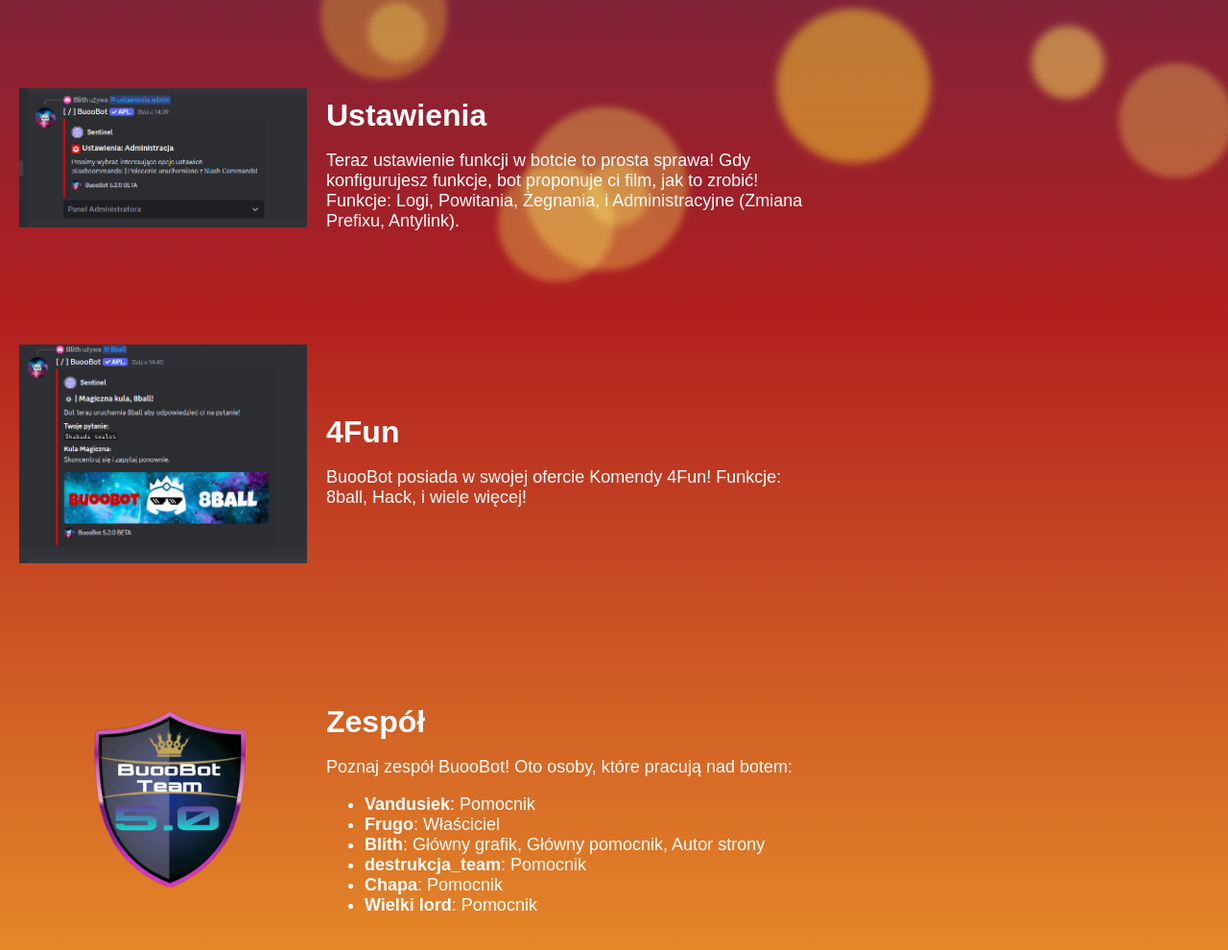
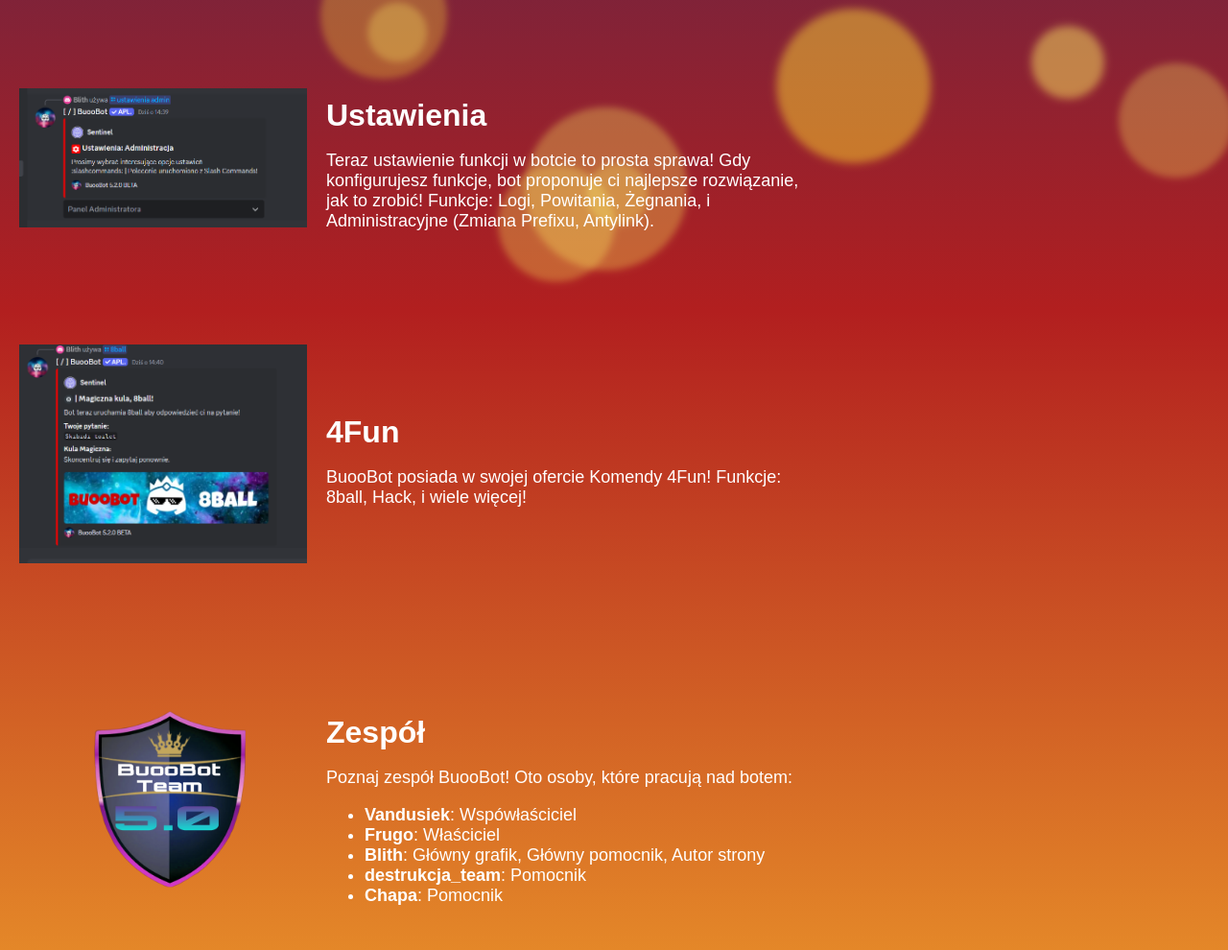
Before and after one commit to Blith621333828/buoobotweb, a plain HTML site: page index.html in a window 1280 px wide. Shown: the part 672-1662 px from the top of the page at 96% size. Drawn offline with Linux system fonts and the light colour scheme.

Commit message:
Update index.html

```diff
--- a/index.html
+++ b/index.html
@@ -345,7 +345,7 @@
         <img src="zdj2.png" alt="Ustawienia Image">
         <div class="section-text">
             <h3>Ustawienia</h3>
-            <p>Teraz ustawienie funkcji w botcie to prosta sprawa! Gdy konfigurujesz funkcje, bot proponuje ci film, jak to zrobić! Funkcje: Logi, Powitania, Żegnania, i Administracyjne (Zmiana Prefixu, Antylink).</p>
+            <p>Teraz ustawienie funkcji w botcie to prosta sprawa! Gdy konfigurujesz funkcje, bot proponuje ci najlepsze rozwiązanie, jak to zrobić! Funkcje: Logi, Powitania, Żegnania, i Administracyjne (Zmiana Prefixu, Antylink).</p>
         </div>
     </div>
 
@@ -365,12 +365,12 @@
             <h3>Zespół</h3>
             <p>Poznaj zespół BuooBot! Oto osoby, które pracują nad botem:</p>
             <ul>
-                <li><strong>Vandusiek</strong>: Pomocnik</li>
+                <li><strong>Vandusiek</strong>: Wspówłaściciel</li>
                 <li><strong>Frugo</strong>: Właściciel</li>
                 <li><strong>Blith</strong>: Główny grafik, Główny pomocnik, Autor strony</li>
                 <li><strong>destrukcja_team</strong>: Pomocnik</li>
                 <li><strong>Chapa</strong>: Pomocnik</li>
-                <li><strong>Wielki lord</strong>: Pomocnik</li>
+
             </ul>
         </div>
     </div>
@@ -397,10 +397,7 @@
             <div class="carousel-slide">
                 <img src="5.png" alt="Image 5">
                 <div class="tooltip">Chapa: Pomocnik</div>
-            </div>
-            <div class="carousel-slide">
-                <img src="6.png" alt="Image 6">
-                <div class="tooltip">Wielki lord: Pomocnik</div>
+
             </div>
         </div>
         <button class="carousel-button left" onclick="moveCarousel(-1)">&#9664;</button>
```
